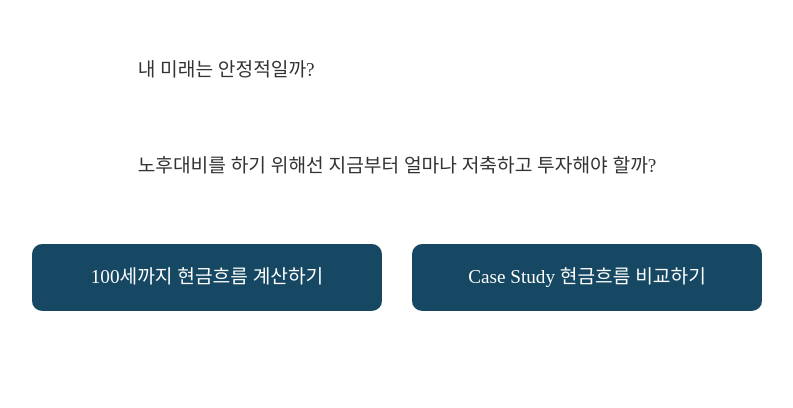
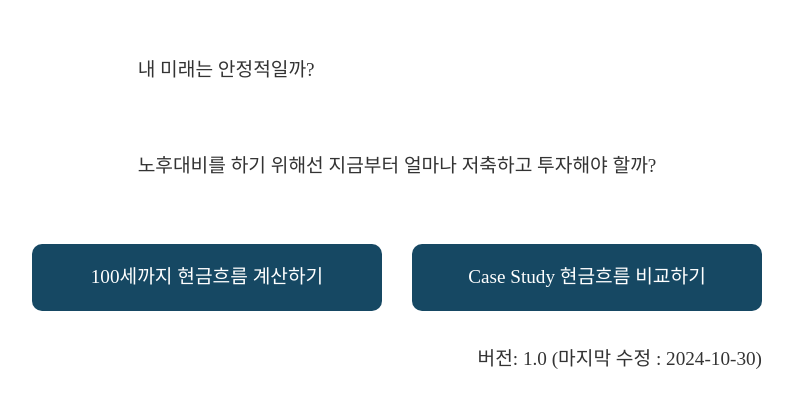
Before and after one commit to dnjseogns/cashflow, a React (Vite) app: page / in a window 1280 px wide. Shown: the part 194-602 px from the top of the page, without its empty margins (352-1145 px from the left). Built offline with nearby package versions, Linux system fonts and the light colour scheme; a web font is replaced by a local one.

Commit message:
[fix] 마지막 수정 추가

```diff
--- a/src/components/welcome/Welcome.jsx
+++ b/src/components/welcome/Welcome.jsx
@@ -12,6 +12,9 @@ function Welcome({setIsCalcCashflow, setIsCaseStudy}){
           <button onClick={()=>{setIsCalcCashflow(true)}}>100세까지 현금흐름 계산하기</button>
           <button onClick={()=>{setIsCaseStudy(true)}}>Case Study 현금흐름 비교하기</button>
         </div>
+        <p style={{marginRight:"0px"}}>
+          버전: 1.0 (마지막 수정 : 2024-10-30)
+        </p>
       </div>
   </div>)
 }
```
